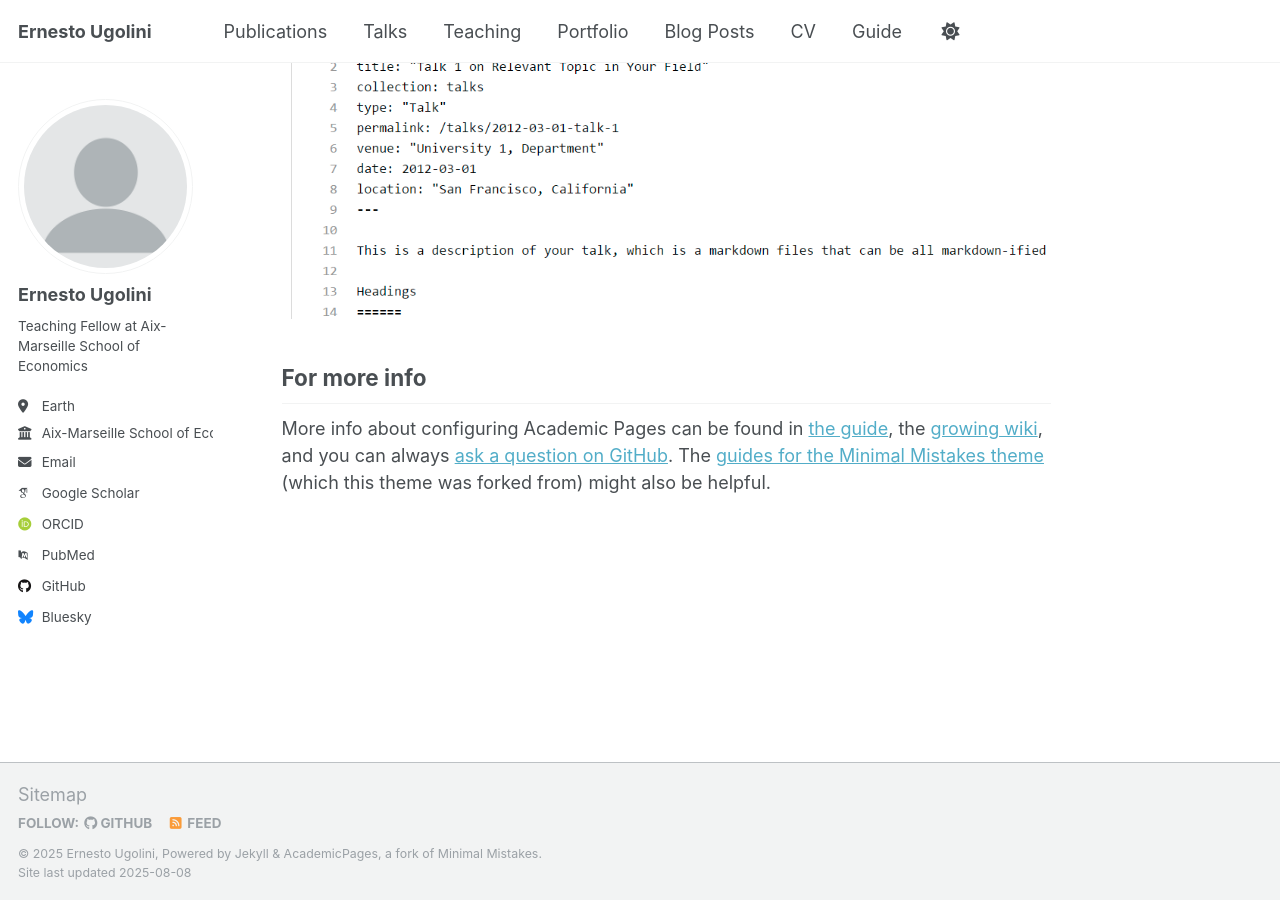
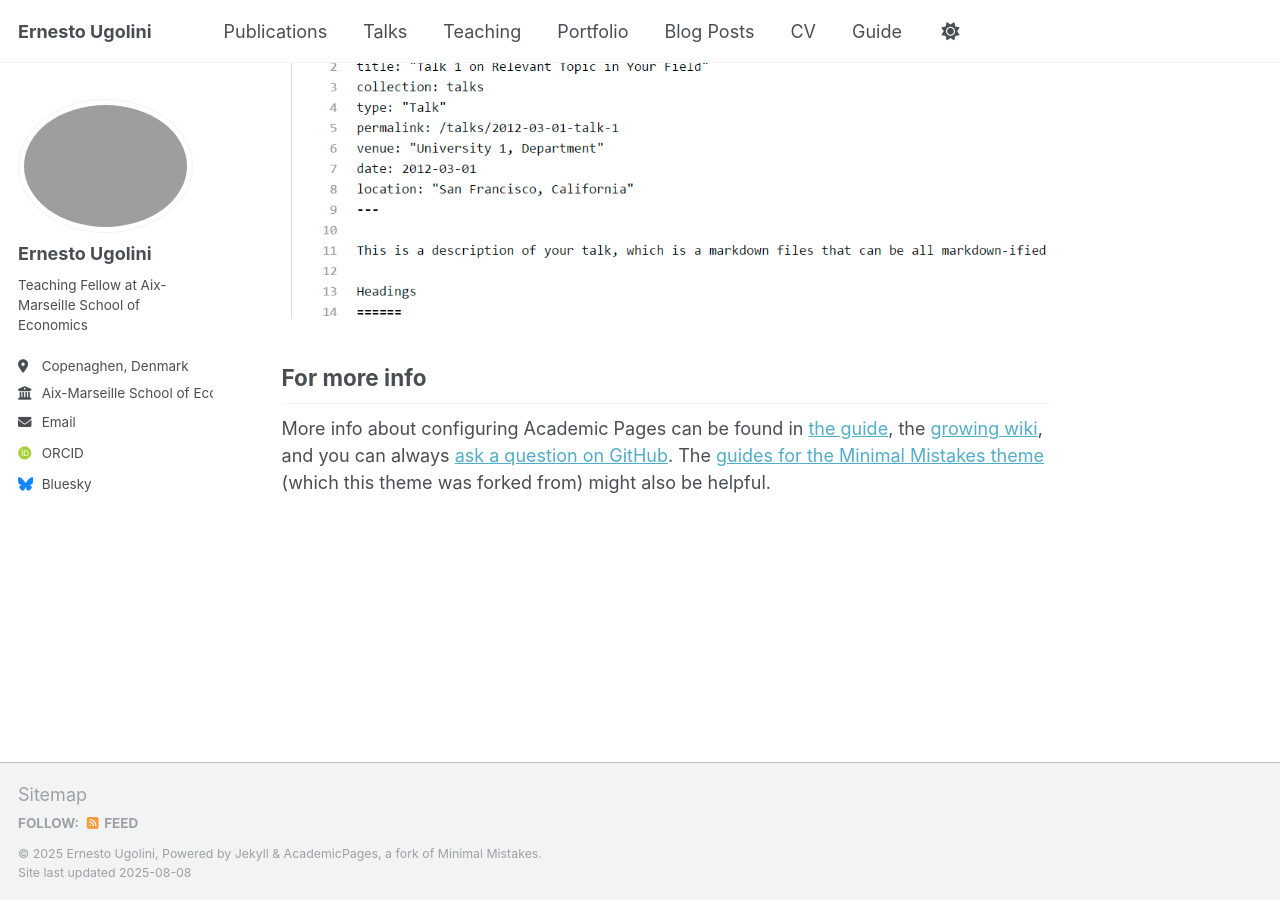
Before and after one commit to Ernieogu/ernestougolini.github.io, a Jekyll site: the page built from _pages/about.md, in a window 1280 px wide and 900 px high, scrolled down 2880 px. Built offline with Jekyll 4.4.1, drawn with Linux system fonts in a browser that asks for light colours; some web fonts are replaced; a script that is not in the unit is left out; part of the change alters nothing that is shown.

Commit message:
Update _config.yml
modified bio info 2

```diff
--- a/_config.yml
+++ b/_config.yml
@@ -22,11 +22,11 @@ repository               : "academicpages/academicpages.github.io"
 #               Additional customization can be done by editing /_includes/author-profile.html
 author:
   # Biographic information
-  avatar           : "profile.png"
+  avatar           : #"profile.png"
   name             : "Ernesto Ugolini"
   pronouns         : # example: "she/her"
   bio              : "Teaching Fellow at Aix-Marseille School of Economics"
-  location         : "Earth"
+  location         : "Copenaghen, Denmark"
   employer         : "Aix-Marseille School of Economics"
   uri              : # URL
   email            : "ernesto.ugolini@univ-amu.fr"
@@ -34,12 +34,12 @@ author:
   # Academic websites
   academia         : # URL
   arxiv            : # URL - Update with the correct link to your profile
-  googlescholar    : "https://scholar.google.com/citations?user=PS_CX0AAAAAJ"
+  googlescholar    : #"https://scholar.google.com/citations?user=PS_CX0AAAAAJ"
   inspire-hep      : # URL
   impactstory      : # URL
-  orcid            : "http://orcid.org/yourorcidurl"
+  orcid            : "https://orcid.org/0009-0009-5447-2592"
   semantic         : # URL
-  pubmed           : "https://www.ncbi.nlm.nih.gov/pubmed/?term=john+snow"
+  pubmed           : #"https://www.ncbi.nlm.nih.gov/pubmed/?term=john+snow"
   researchgate     : # URL
   scopus           : # URL
 
@@ -47,13 +47,13 @@ author:
   bitbucket        : # Username - Update with your username on the site
   codepen          : # Username
   dribbble         : # Username
-  github           : "academicpages"
+  github           : #"academicpages"
   kaggle           : # Username
   stackoverflow    : # User number or user number and name (i.e., use "1" or "1/jeff-atwood")
 
   # Social media
   artstation       : # Username
-  bluesky          : "bsky.app" # Replace this with you Bluesky username
+  bluesky          : "ernestougo.bsky.social" # Replace this with you Bluesky username
   facebook         : # Username
   flickr           : # Username
   foursquare       : # Username
```
